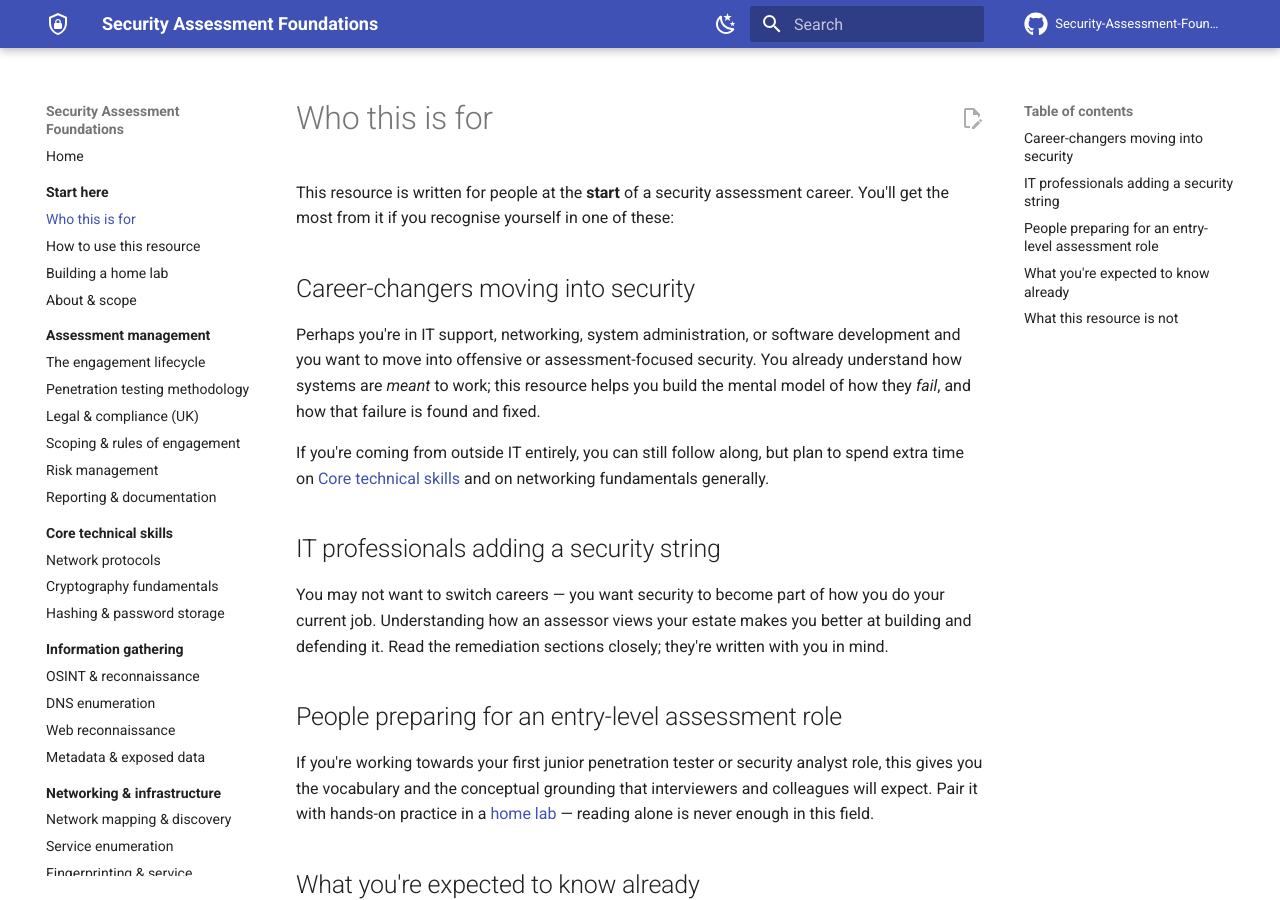
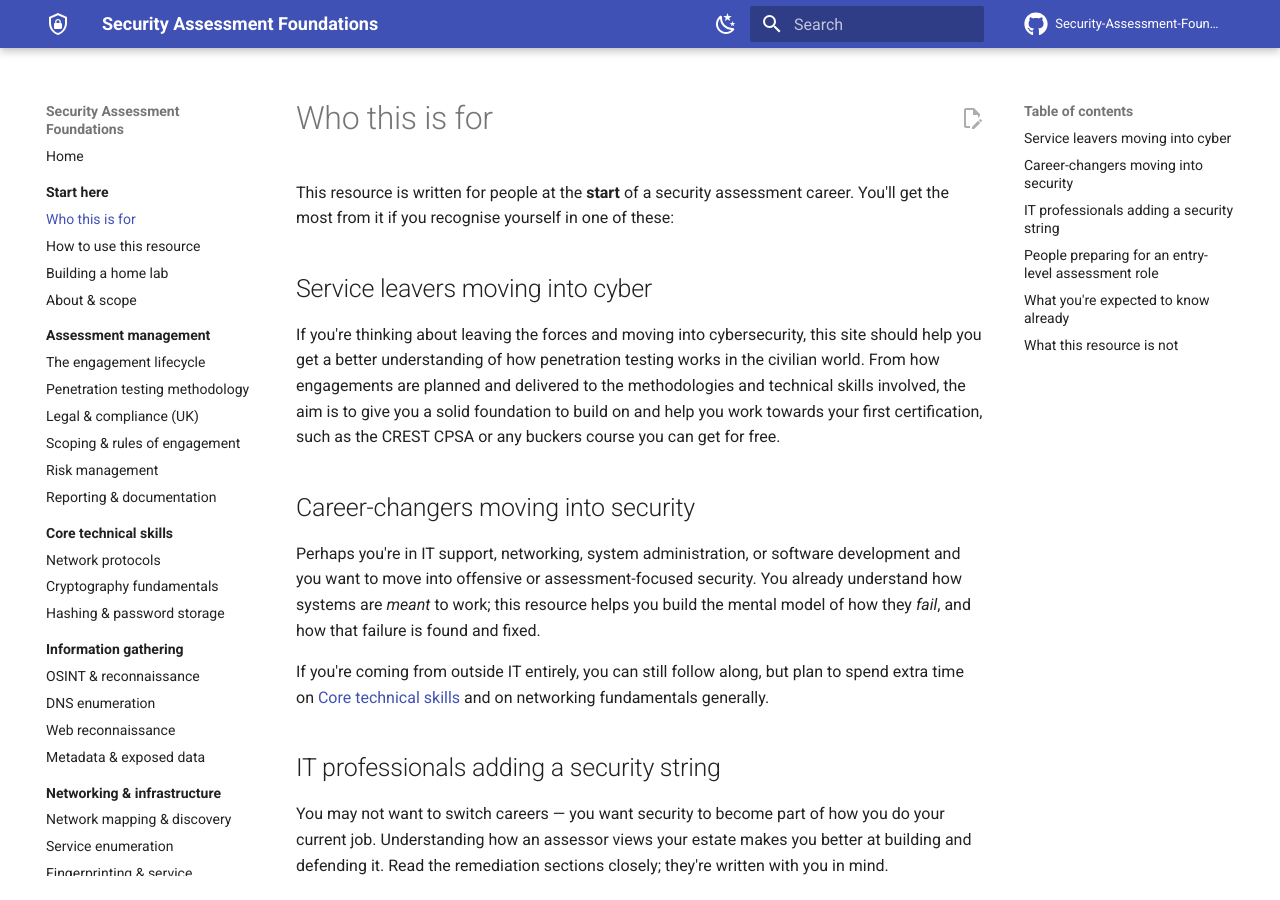
Before and after one commit to dunnedee/Security-Assessment-Foundations, an MkDocs documentation site: the page built from docs/getting-started/who-this-is-for.md, in a window 1280 px wide and 900 px high. Built offline with MkDocs 1.6.1 and Material for MkDocs 9.7.7, drawn with Linux system fonts in a browser that asks for light colours; comment, search, counter and statistics services are not loaded.

Commit message:
Update who-this-is-for.md

```diff
--- a/docs/getting-started/who-this-is-for.md
+++ b/docs/getting-started/who-this-is-for.md
@@ -2,6 +2,10 @@
 
 This resource is written for people at the **start** of a security assessment
 career. You'll get the most from it if you recognise yourself in one of these:
+
+## Service leavers moving into cyber
+
+If you're thinking about leaving the forces and moving into cybersecurity, this site should help you get a better understanding of how penetration testing works in the civilian world. From how engagements are planned and delivered to the methodologies and technical skills involved, the aim is to give you a solid foundation to build on and help you work towards your first certification, such as the CREST CPSA or any buckers course you can get for free.
 
 ## Career-changers moving into security
 
```
